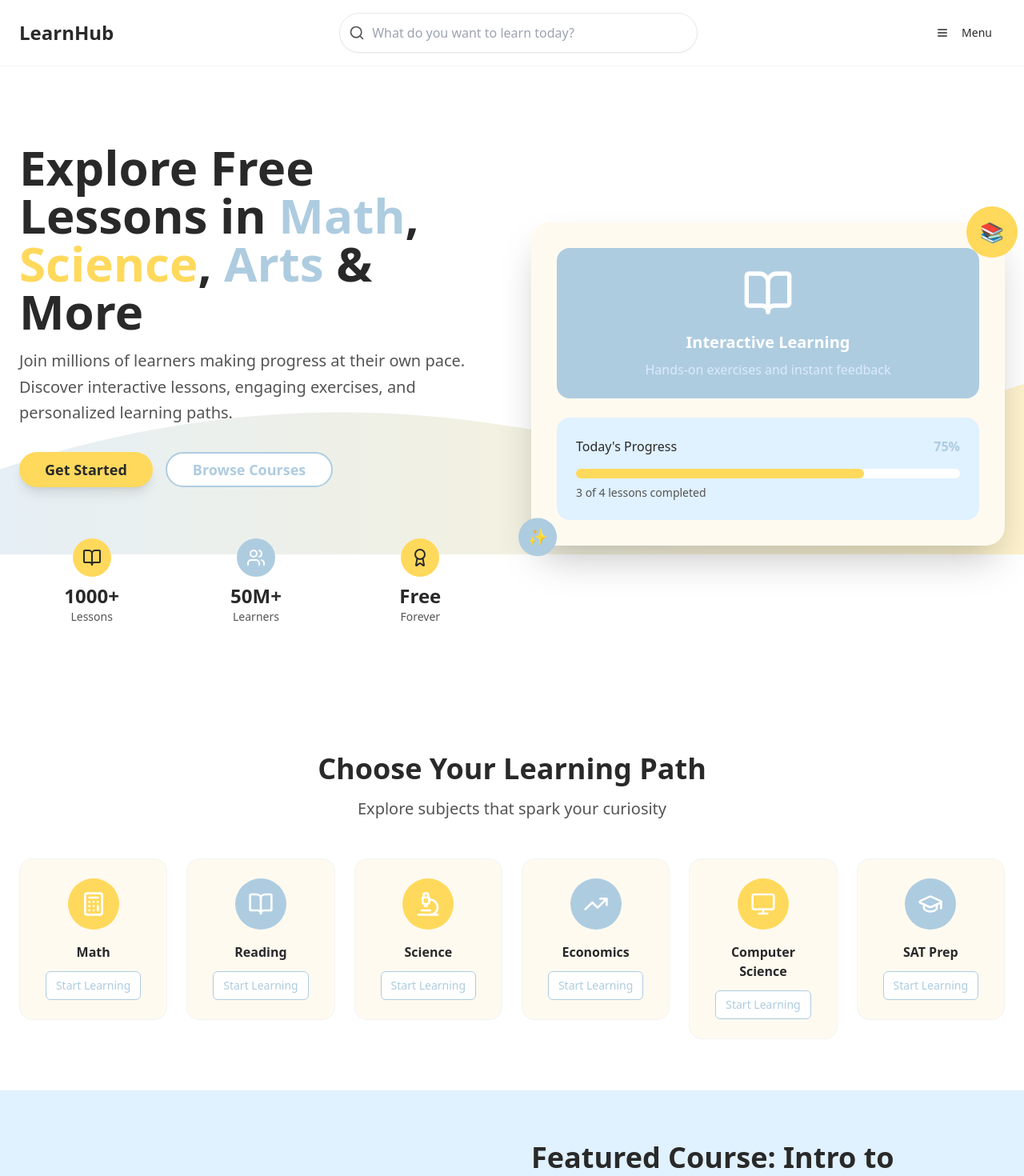
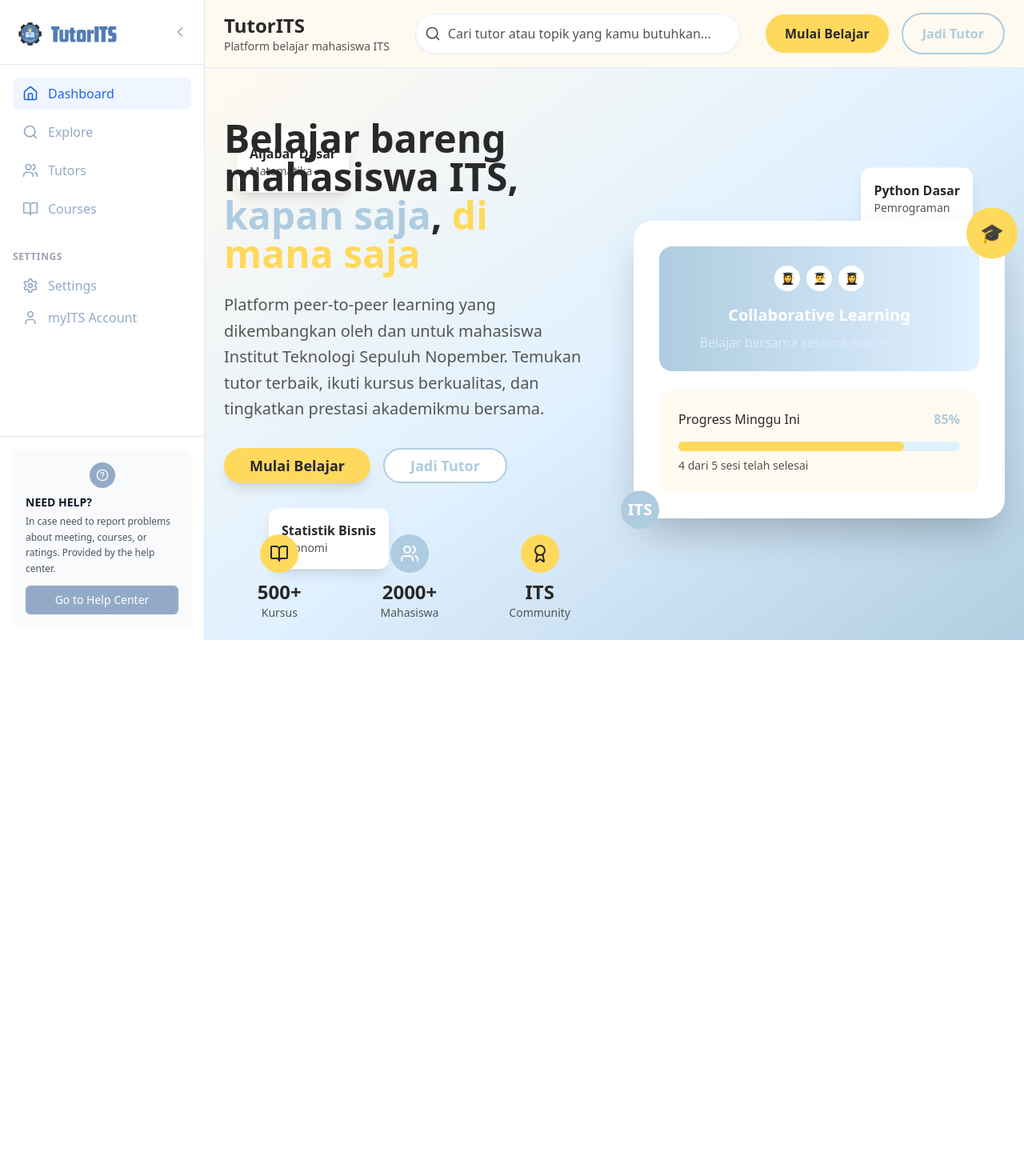
Before and after one commit to Shizuken/wibugogo-tutorits-57, a React (Vite) app: page / in a window 1280 px wide. Shown: the top 1470 px of the page at 80% size. After the commit the page ends 800 px from the top, so only its background shows below. Built offline with nearby package versions, Linux system fonts and the light colour scheme.

Commit message:
feat: Implement landing page design
Implement the landing page with the specified design, including navigation, hero section, carousel, featured course, progress dashboard, testimonials, and footer. Ensure the sidebar navigation is consistent with subpages.

```diff
--- a/src/components/landing/FeaturedCourse.tsx
+++ b/src/components/landing/FeaturedCourse.tsx
@@ -45,12 +45,11 @@ const FeaturedCourse = () => {
           <div className="space-y-6">
             <div>
               <h2 className="text-4xl font-bold text-deep-navy mb-4">
-                Featured Course: Intro to Algebra
+                Pengantar Analisis Regresi
               </h2>
               <p className="text-xl text-graphite-gray leading-relaxed">
-                Master the fundamentals of algebra with our step-by-step approach.
-                From basic equations to advanced problem-solving techniques, this course
-                will build your confidence in mathematics.
+                Pelajari dasar-dasar analisis regresi linear dan non-linear untuk penelitian dan analisis data.
+                Cocok untuk mahasiswa statistik, ekonomi, dan teknik industri ITS.
               </p>
             </div>
 
--- a/src/components/landing/HeroSection.tsx
+++ b/src/components/landing/HeroSection.tsx
@@ -4,37 +4,36 @@ import { BookOpen, Users, Award } from "lucide-react";
 
 const HeroSection = () => {
   return (
-    <section className="relative overflow-hidden bg-gradient-to-br from-soft-white via-pastel-sky-blue to-scholarly-blue">
-      {/* Wave Background */}
-      <div className="absolute inset-0">
-        <svg viewBox="0 0 1200 400" className="w-full h-full opacity-30">
-          <path
-            d="M0,300 Q300,200 600,250 T1200,200 L1200,400 L0,400 Z"
-            fill="url(#wave-gradient)"
-          />
-          <defs>
-            <linearGradient id="wave-gradient" x1="0%" y1="0%" x2="100%" y2="0%">
-              <stop offset="0%" stopColor="hsl(var(--scholarly-blue))" />
-              <stop offset="100%" stopColor="hsl(var(--bright-mustard))" />
-            </linearGradient>
-          </defs>
-        </svg>
+    <section className="relative overflow-hidden bg-gradient-to-br from-cream-white via-pastel-sky-blue to-scholarly-blue py-16">
+      {/* Floating Academic Cards */}
+      <div className="absolute inset-0 overflow-hidden">
+        <div className="absolute top-20 left-10 bg-white rounded-xl shadow-lg p-4 animate-bounce-subtle">
+          <div className="text-deep-navy font-semibold">Aljabar Dasar</div>
+          <div className="text-graphite-gray text-sm">Matematika</div>
+        </div>
+        <div className="absolute top-32 right-16 bg-white rounded-xl shadow-lg p-4 animate-bounce-subtle" style={{animationDelay: '0.3s'}}>
+          <div className="text-deep-navy font-semibold">Python Dasar</div>
+          <div className="text-graphite-gray text-sm">Pemrograman</div>
+        </div>
+        <div className="absolute bottom-32 left-20 bg-white rounded-xl shadow-lg p-4 animate-bounce-subtle" style={{animationDelay: '0.6s'}}>
+          <div className="text-deep-navy font-semibold">Statistik Bisnis</div>
+          <div className="text-graphite-gray text-sm">Ekonomi</div>
+        </div>
       </div>
 
-      <div className="relative max-w-7xl mx-auto px-6 py-24">
+      <div className="relative max-w-7xl mx-auto px-6">
         <div className="grid lg:grid-cols-2 gap-12 items-center">
           {/* Content */}
           <div className="space-y-8">
-            <div className="space-y-4">
-              <h1 className="text-5xl lg:text-6xl font-bold text-deep-navy leading-tight">
-                Explore Free Lessons in{" "}
-                <span className="text-scholarly-blue">Math</span>,{" "}
-                <span className="text-bright-mustard">Science</span>,{" "}
-                <span className="text-scholarly-blue">Arts</span> & More
+            <div className="space-y-6">
+              <h1 className="text-4xl lg:text-5xl font-bold text-deep-navy leading-tight">
+                Belajar bareng mahasiswa ITS,{" "}
+                <span className="text-scholarly-blue">kapan saja</span>,{" "}
+                <span className="text-bright-mustard">di mana saja</span>
               </h1>
               <p className="text-xl text-graphite-gray leading-relaxed">
-                Join millions of learners making progress at their own pace.
-                Discover interactive lessons, engaging exercises, and personalized learning paths.
+                Platform peer-to-peer learning yang dikembangkan oleh dan untuk mahasiswa Institut Teknologi Sepuluh Nopember.
+                Temukan tutor terbaik, ikuti kursus berkualitas, dan tingkatkan prestasi akademikmu bersama.
               </p>
             </div>
 
@@ -44,14 +43,14 @@ const HeroSection = () => {
                 size="lg"
                 className="bg-bright-mustard hover:bg-yellow-400 text-deep-navy font-semibold px-8 py-4 rounded-full text-lg shadow-lg hover:shadow-xl transition-all duration-300"
               >
-                Get Started
+                Mulai Belajar
               </Button>
               <Button
                 variant="outline"
                 size="lg"
                 className="border-2 border-scholarly-blue text-scholarly-blue hover:bg-scholarly-blue hover:text-white px-8 py-4 rounded-full text-lg font-semibold transition-all duration-300"
               >
-                Browse Courses
+                Jadi Tutor
               </Button>
             </div>
 
@@ -61,57 +60,67 @@ const HeroSection = () => {
                 <div className="flex items-center justify-center w-12 h-12 bg-bright-mustard rounded-full mx-auto mb-2">
                   <BookOpen className="h-6 w-6 text-deep-navy" />
                 </div>
-                <div className="text-2xl font-bold text-deep-navy">1000+</div>
-                <div className="text-sm text-graphite-gray">Lessons</div>
+                <div className="text-2xl font-bold text-deep-navy">500+</div>
+                <div className="text-sm text-graphite-gray">Kursus</div>
               </div>
               <div className="text-center">
                 <div className="flex items-center justify-center w-12 h-12 bg-scholarly-blue rounded-full mx-auto mb-2">
                   <Users className="h-6 w-6 text-white" />
                 </div>
-                <div className="text-2xl font-bold text-deep-navy">50M+</div>
-                <div className="text-sm text-graphite-gray">Learners</div>
+                <div className="text-2xl font-bold text-deep-navy">2000+</div>
+                <div className="text-sm text-graphite-gray">Mahasiswa</div>
               </div>
               <div className="text-center">
                 <div className="flex items-center justify-center w-12 h-12 bg-bright-mustard rounded-full mx-auto mb-2">
                   <Award className="h-6 w-6 text-deep-navy" />
                 </div>
-                <div className="text-2xl font-bold text-deep-navy">Free</div>
-                <div className="text-sm text-graphite-gray">Forever</div>
+                <div className="text-2xl font-bold text-deep-navy">ITS</div>
+                <div className="text-sm text-graphite-gray">Community</div>
               </div>
             </div>
           </div>
 
-          {/* Illustration */}
+          {/* Illustration - Students studying together */}
           <div className="relative">
-            <div className="bg-cream-white rounded-3xl p-8 shadow-2xl">
+            <div className="bg-white rounded-3xl p-8 shadow-2xl">
               <div className="space-y-6">
-                {/* Bookshelf illustration */}
-                <div className="bg-scholarly-blue rounded-2xl p-6 text-center">
-                  <BookOpen className="h-16 w-16 text-white mx-auto mb-4" />
-                  <h3 className="text-xl font-semibold text-white">Interactive Learning</h3>
-                  <p className="text-blue-100 mt-2">Hands-on exercises and instant feedback</p>
+                {/* Study Group illustration */}
+                <div className="bg-gradient-to-r from-scholarly-blue to-pastel-sky-blue rounded-2xl p-6 text-center">
+                  <div className="flex justify-center space-x-2 mb-4">
+                    <div className="w-8 h-8 bg-white rounded-full flex items-center justify-center">
+                      <span className="text-scholarly-blue text-sm font-bold">👩‍🎓</span>
+                    </div>
+                    <div className="w-8 h-8 bg-white rounded-full flex items-center justify-center">
+                      <span className="text-scholarly-blue text-sm font-bold">👨‍🎓</span>
+                    </div>
+                    <div className="w-8 h-8 bg-white rounded-full flex items-center justify-center">
+                      <span className="text-scholarly-blue text-sm font-bold">👩‍🎓</span>
+                    </div>
+                  </div>
+                  <h3 className="text-xl font-semibold text-white">Collaborative Learning</h3>
+                  <p className="text-blue-100 mt-2">Belajar bersama sesama mahasiswa ITS</p>
                 </div>
 
-                {/* Progress visualization */}
-                <div className="bg-pastel-sky-blue rounded-2xl p-6">
+                {/* Learning Progress */}
+                <div className="bg-cream-white rounded-2xl p-6">
                   <div className="flex items-center justify-between mb-4">
-                    <span className="text-deep-navy font-medium">Today's Progress</span>
-                    <span className="text-scholarly-blue font-bold">75%</span>
+                    <span className="text-deep-navy font-medium">Progress Minggu Ini</span>
+                    <span className="text-scholarly-blue font-bold">85%</span>
                   </div>
-                  <div className="w-full bg-white rounded-full h-3">
-                    <div className="bg-bright-mustard h-3 rounded-full w-3/4 transition-all duration-1000"></div>
+                  <div className="w-full bg-pastel-sky-blue rounded-full h-3">
+                    <div className="bg-bright-mustard h-3 rounded-full w-4/5 transition-all duration-1000"></div>
                   </div>
-                  <p className="text-graphite-gray text-sm mt-2">3 of 4 lessons completed</p>
+                  <p className="text-graphite-gray text-sm mt-2">4 dari 5 sesi telah selesai</p>
                 </div>
               </div>
             </div>
 
-            {/* Floating elements */}
+            {/* Floating ITS Elements */}
             <div className="absolute -top-4 -right-4 w-16 h-16 bg-bright-mustard rounded-full flex items-center justify-center animate-bounce-subtle">
-              <span className="text-2xl">📚</span>
+              <span className="text-2xl">🎓</span>
             </div>
             <div className="absolute -bottom-4 -left-4 w-12 h-12 bg-scholarly-blue rounded-full flex items-center justify-center animate-bounce-subtle" style={{animationDelay: '0.5s'}}>
-              <span className="text-xl">✨</span>
+              <span className="text-xl text-white font-bold">ITS</span>
             </div>
           </div>
         </div>
--- /dev/null
+++ b/src/components/landing/LandingHeader.tsx
@@ -0,0 +1,43 @@
+import { Search } from "lucide-react";
+
+const LandingHeader = () => {
+  return (
+    <header className="bg-cream-white border-b border-pastel-sky-blue px-6 py-4">
+      <div className="flex items-center justify-between">
+        {/* Logo Section */}
+        <div>
+          <h1 className="text-2xl font-bold text-deep-navy">TutorITS</h1>
+          <p className="text-graphite-gray text-sm">
+            Platform belajar mahasiswa ITS
+          </p>
+        </div>
+
+        {/* Search Bar */}
+        <div className="flex-1 max-w-2xl mx-8">
+          <div className="relative">
+            <div className="absolute inset-y-0 left-0 pl-3 flex items-center pointer-events-none">
+              <Search className="h-5 w-5 text-graphite-gray" />
+            </div>
+            <input
+              type="text"
+              placeholder="Cari tutor atau topik yang kamu butuhkan..."
+              className="w-full pl-10 pr-4 py-3 border border-pastel-sky-blue rounded-full focus:outline-none focus:ring-2 focus:ring-scholarly-blue focus:border-transparent bg-white shadow-sm text-deep-navy placeholder:text-graphite-gray"
+            />
+          </div>
+        </div>
+
+        {/* Action Buttons */}
+        <div className="flex items-center space-x-4">
+          <button className="bg-bright-mustard hover:bg-yellow-400 text-deep-navy font-semibold px-6 py-3 rounded-full transition-all duration-300 shadow-sm hover:shadow-md">
+            Mulai Belajar
+          </button>
+          <button className="border-2 border-scholarly-blue text-scholarly-blue hover:bg-scholarly-blue hover:text-white px-6 py-3 rounded-full font-semibold transition-all duration-300">
+            Jadi Tutor
+          </button>
+        </div>
+      </div>
+    </header>
+  );
+};
+
+export default LandingHeader;
--- a/src/components/landing/SubjectCarousel.tsx
+++ b/src/components/landing/SubjectCarousel.tsx
@@ -10,45 +10,89 @@ import {
 import { Button } from "@/components/ui/button";
 
 const subjects = [
-  { name: "Math", icon: Calculator, color: "bg-bright-mustard" },
-  { name: "Reading", icon: BookOpen, color: "bg-scholarly-blue" },
-  { name: "Science", icon: Microscope, color: "bg-bright-mustard" },
-  { name: "Economics", icon: TrendingUp, color: "bg-scholarly-blue" },
-  { name: "Computer Science", icon: Monitor, color: "bg-bright-mustard" },
-  { name: "SAT Prep", icon: GraduationCap, color: "bg-scholarly-blue" },
+  {
+    name: "Matematika",
+    icon: Calculator,
+    color: "bg-bright-mustard",
+    description: "Kalkulus, Aljabar, Statistik",
+    students: "1,234"
+  },
+  {
+    name: "Pemrograman",
+    icon: Monitor,
+    color: "bg-scholarly-blue",
+    description: "Python, Java, Web Development",
+    students: "987"
+  },
+  {
+    name: "Fisika Dasar",
+    icon: Microscope,
+    color: "bg-bright-mustard",
+    description: "Mekanika, Listrik, Magnet",
+    students: "756"
+  },
+  {
+    name: "Ekonomi Mikro",
+    icon: TrendingUp,
+    color: "bg-scholarly-blue",
+    description: "Pasar, Permintaan, Penawaran",
+    students: "543"
+  },
+  {
+    name: "Kimia Industri",
+    icon: BookOpen,
+    color: "bg-bright-mustard",
+    description: "Organik, Anorganik, Fisika",
+    students: "432"
+  },
+  {
+    name: "Teknik Sipil",
+    icon: GraduationCap,
+    color: "bg-scholarly-blue",
+    description: "Struktur, Konstruksi, Material",
+    students: "321"
+  },
 ];
 
 const SubjectCarousel = () => {
   return (
-    <section className="py-16 bg-soft-white">
+    <section className="py-16 bg-cream-white">
       <div className="max-w-7xl mx-auto px-6">
         <div className="text-center mb-12">
           <h2 className="text-4xl font-bold text-deep-navy mb-4">
-            Choose Your Learning Path
+            Kategori Populer
           </h2>
           <p className="text-xl text-graphite-gray">
-            Explore subjects that spark your curiosity
+            Jelajahi mata kuliah favorit mahasiswa ITS
           </p>
         </div>
 
-        <div className="grid grid-cols-2 md:grid-cols-3 lg:grid-cols-6 gap-6">
+        <div className="grid grid-cols-1 md:grid-cols-2 lg:grid-cols-3 gap-6">
           {subjects.map((subject) => (
             <div
               key={subject.name}
-              className="group cursor-pointer transform transition-all duration-300 hover:scale-105 hover:shadow-lg"
+              className="group cursor-pointer transform transition-all duration-300 hover:scale-105 hover:shadow-xl"
             >
-              <div className="bg-cream-white rounded-2xl p-6 text-center border border-gray-100 group-hover:border-scholarly-blue group-hover:bg-pastel-sky-blue transition-all duration-300">
+              <div className="bg-white rounded-2xl p-6 text-center border border-pastel-sky-blue group-hover:border-scholarly-blue transition-all duration-300 shadow-sm hover:shadow-lg">
                 <div className={`w-16 h-16 ${subject.color} rounded-full flex items-center justify-center mx-auto mb-4 group-hover:animate-bounce-subtle`}>
                   <subject.icon className="h-8 w-8 text-white" />
                 </div>
-                <h3 className="font-semibold text-deep-navy mb-3">{subject.name}</h3>
-                <Button
-                  variant="outline"
-                  size="sm"
-                  className="border-scholarly-blue text-scholarly-blue hover:bg-scholarly-blue hover:text-white transition-all duration-300"
-                >
-                  Start Learning
-                </Button>
+                <h3 className="text-xl font-semibold text-deep-navy mb-2">{subject.name}</h3>
+                <p className="text-sm text-graphite-gray mb-3">{subject.description}</p>
+                <div className="flex items-center justify-center text-scholarly-blue mb-4">
+                  <BookOpen className="h-4 w-4 mr-1" />
+                  <span className="text-sm font-medium">{subject.students} mahasiswa</span>
+                </div>
+
+                {/* Hover CTA */}
+                <div className="opacity-0 group-hover:opacity-100 transition-opacity duration-300">
+                  <Button
+                    size="sm"
+                    className="bg-scholarly-blue hover:bg-deep-navy text-white rounded-full font-semibold transition-all duration-300"
+                  >
+                    Lihat Detail
+                  </Button>
+                </div>
               </div>
             </div>
           ))}
--- a/src/pages/LandingPage.tsx
+++ b/src/pages/LandingPage.tsx
@@ -1,5 +1,5 @@
 
-import Navigation from "@/components/landing/Navigation";
+import Sidebar from "@/components/Sidebar";
 import HeroSection from "@/components/landing/HeroSection";
 import SubjectCarousel from "@/components/landing/SubjectCarousel";
 import FeaturedCourse from "@/components/landing/FeaturedCourse";
@@ -7,11 +7,15 @@ import ProgressDashboard from "@/components/landing/ProgressDashboard";
 import Testimonials from "@/components/landing/Testimonials";
 import Footer from "@/components/landing/Footer";
 import NewsletterStrip from "@/components/landing/NewsletterStrip";
+import LandingHeader from "@/components/landing/LandingHeader";
 
 const LandingPage = () => {
   return (
-    <div className="min-h-screen bg-soft-white">
-      <Navigation />
+    <div className="flex h-screen bg-cream-white">
+      <Sidebar />
+      <div className="flex-1 flex flex-col overflow-hidden">
+        <LandingHeader />
+        <main className="flex-1 overflow-auto bg-cream-white">
           <HeroSection />
           <SubjectCarousel />
           <FeaturedCourse />
@@ -19,6 +23,8 @@ const LandingPage = () => {
           <Testimonials />
           <NewsletterStrip />
           <Footer />
+        </main>
+      </div>
     </div>
   );
 };
```
Lines whose indentation alone changed are shown as unchanged.
